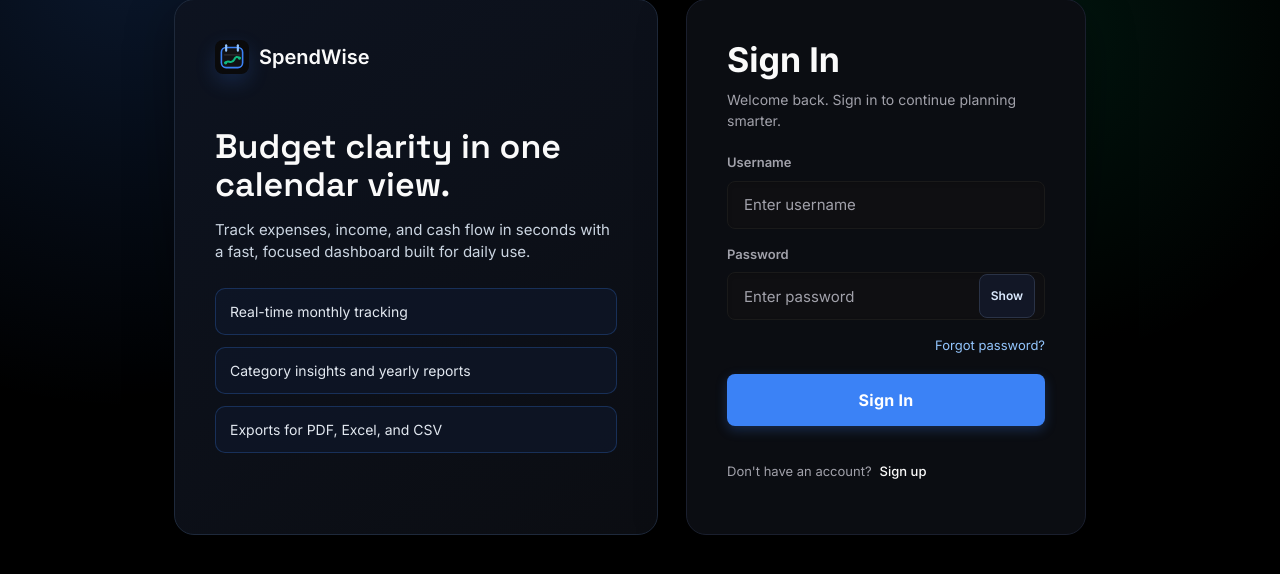
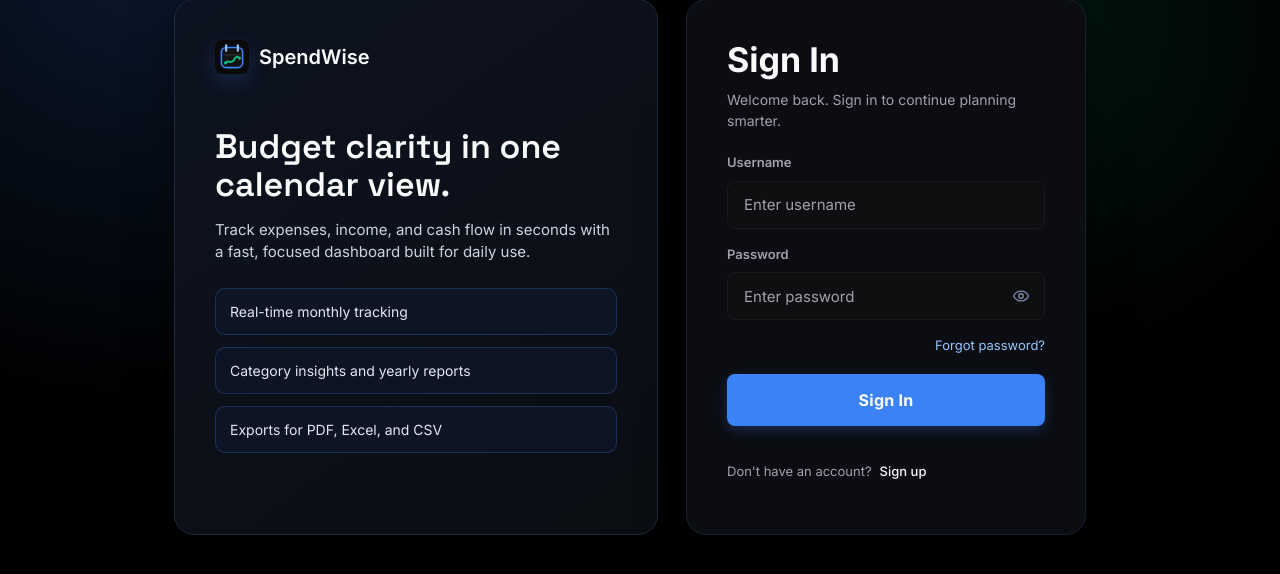
Before and after one commit to dariofdo2006-lgtm/project, a Flask app: page /login in a window 1280 px wide. Shown: the part 133-707 px from the top of the page. Run offline with Flask 3, Linux system fonts and the light colour scheme; parts of the project's set-up code (start-up, migrations or seed data) failed here and were passed over; some libraries are stand-ins or nearby versions.

Commit message:
Replace login password text toggle with eye icon

```diff
--- a/static/app.js
+++ b/static/app.js
@@ -321,7 +321,7 @@ if (document.getElementById('auth-form')) {
         passwordToggle.addEventListener('click', () => {
             const isHidden = passwordInput.type === 'password';
             passwordInput.type = isHidden ? 'text' : 'password';
-            passwordToggle.innerText = isHidden ? 'Hide' : 'Show';
+            passwordToggle.classList.toggle('is-visible', isHidden);
             passwordToggle.setAttribute('aria-label', isHidden ? 'Hide password' : 'Show password');
             passwordToggle.setAttribute('aria-pressed', isHidden ? 'true' : 'false');
         });
@@ -355,7 +355,7 @@ if (document.getElementById('auth-form')) {
         document.getElementById('password').value = '';
         if (passwordInput) passwordInput.type = 'password';
         if (passwordToggle) {
-            passwordToggle.innerText = 'Show';
+            passwordToggle.classList.remove('is-visible');
             passwordToggle.setAttribute('aria-label', 'Show password');
             passwordToggle.setAttribute('aria-pressed', 'false');
         }
--- a/static/style.css
+++ b/static/style.css
@@ -495,27 +495,48 @@ h1, h2, h3, .topbar-title, .cal-title, .summary-title {
 }
 
 .password-field .unified-input {
-    padding-right: 78px !important;
+    padding-right: 48px !important;
 }
 
 .password-toggle {
     position: absolute;
-    right: 10px;
+    right: 12px;
     top: 50%;
     transform: translateY(-50%);
-    border: 1px solid #2a3347;
-    background: #121726;
-    color: #dbeafe;
-    border-radius: 8px;
-    font-size: 12px;
-    font-weight: 600;
-    height: 30px;
-    min-width: 56px;
+    border: none;
+    background: transparent;
+    color: #7c8cab;
+    border-radius: 6px;
+    height: 24px;
+    width: 24px;
+    display: inline-flex;
+    align-items: center;
+    justify-content: center;
     cursor: pointer;
+    padding: 0;
+    min-height: auto;
 }
 
 .password-toggle:hover {
-    background: #172033;
+    color: #cbd5e1;
+}
+
+.eye-icon {
+    width: 18px;
+    height: 18px;
+    display: block;
+}
+
+.eye-closed {
+    display: none;
+}
+
+.password-toggle.is-visible .eye-open {
+    display: none;
+}
+
+.password-toggle.is-visible .eye-closed {
+    display: block;
 }
 
 .switch-mode span {
--- a/templates/login.html
+++ b/templates/login.html
@@ -47,7 +47,17 @@
                     <label for="password" id="pass-label">Password</label>
                     <div class="password-field">
                         <input type="password" id="password" placeholder="Enter password" required class="unified-input">
-                        <button type="button" class="password-toggle" id="password-toggle" aria-label="Show password" aria-pressed="false">Show</button>
+                        <button type="button" class="password-toggle" id="password-toggle" aria-label="Show password" aria-pressed="false">
+                            <svg class="eye-icon eye-open" viewBox="0 0 24 24" aria-hidden="true">
+                                <path d="M2 12C3.9 7.9 7.4 5.5 12 5.5C16.6 5.5 20.1 7.9 22 12C20.1 16.1 16.6 18.5 12 18.5C7.4 18.5 3.9 16.1 2 12Z" fill="none" stroke="currentColor" stroke-width="1.8"/>
+                                <circle cx="12" cy="12" r="3" fill="none" stroke="currentColor" stroke-width="1.8"/>
+                            </svg>
+                            <svg class="eye-icon eye-closed" viewBox="0 0 24 24" aria-hidden="true">
+                                <path d="M2 12C3.9 7.9 7.4 5.5 12 5.5C16.6 5.5 20.1 7.9 22 12C20.1 16.1 16.6 18.5 12 18.5C7.4 18.5 3.9 16.1 2 12Z" fill="none" stroke="currentColor" stroke-width="1.8"/>
+                                <circle cx="12" cy="12" r="3" fill="none" stroke="currentColor" stroke-width="1.8"/>
+                                <path d="M4 20L20 4" fill="none" stroke="currentColor" stroke-width="1.8" stroke-linecap="round"/>
+                            </svg>
+                        </button>
                     </div>
                 </div>
 
```
